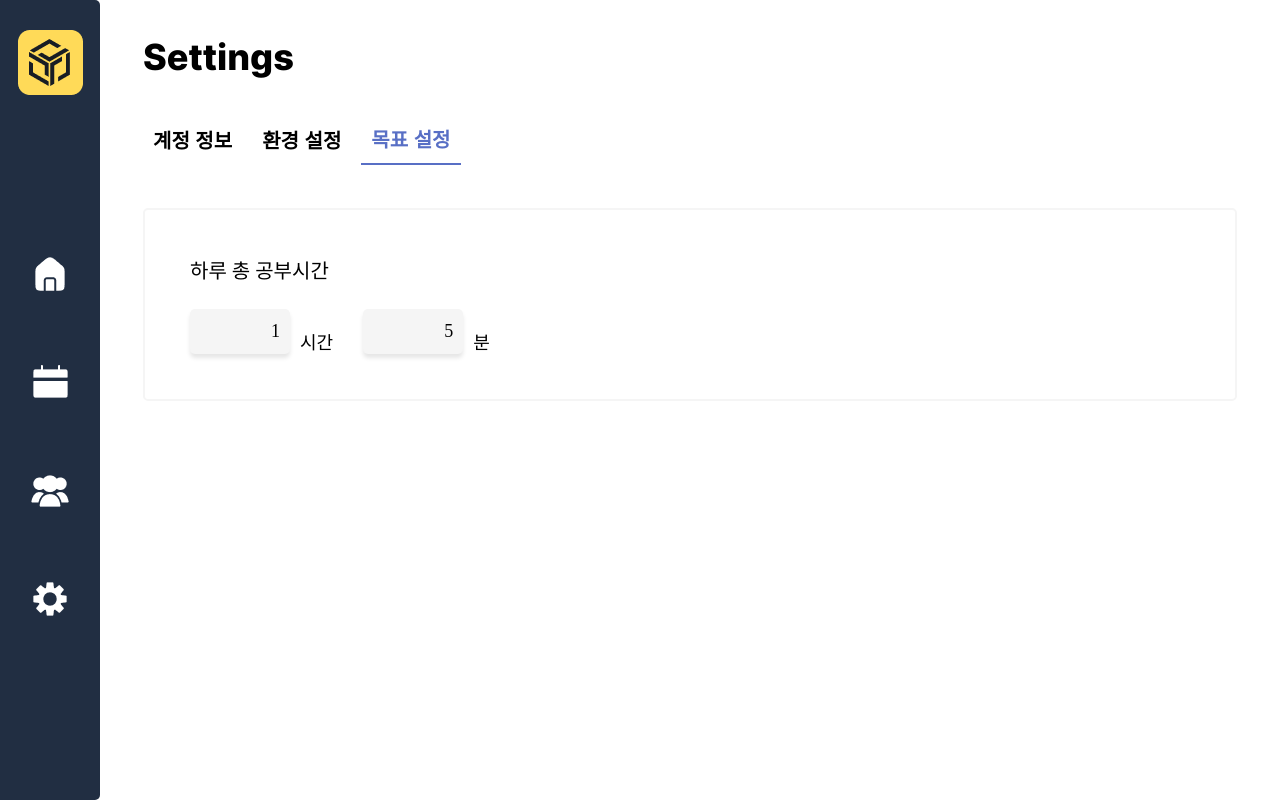
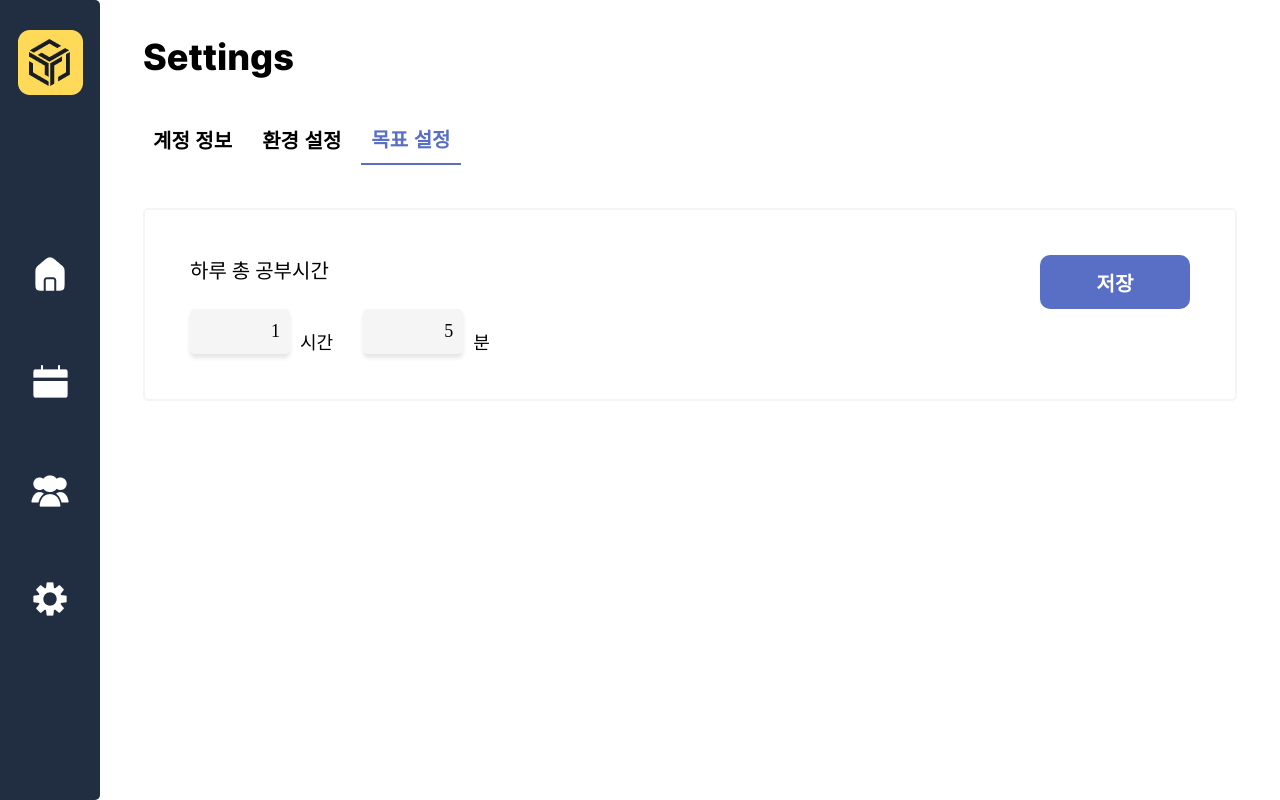
Before and after one commit to StudyBuddyCorps/Front-end, a React (Create React App) app: page /setting in a window 1280 px wide. Both pictures are taken after a click on the button "목표 설정". Built offline with nearby package versions, Linux system fonts and the light colour scheme; a web font is replaced by a local one.

Commit message:
feat: saveButton 추가 - 버튼 클릭 시 총 목표 공부 시간 출력

```diff
--- a/src/components/setting/GoalSetting.tsx
+++ b/src/components/setting/GoalSetting.tsx
@@ -1,6 +1,7 @@
 import styled from "styled-components";
 import SelectBox from "./SelectBox";
 import { OptionData } from "./OptionData";
+import { useState } from "react";
 
 const hours: OptionData[] = [
   { key: '1', value: '1' },
@@ -32,19 +33,41 @@ const minutes: OptionData[] = [
 ];
 
 const GoalSetting: React.FC = () => {
+  const [totalTime, setTotalTime] = useState<number>(0);
+  const [selectedHour, setSelectedHour] = useState<string>('0');
+  const [selectedMinute, setSelectedMinute] = useState<string>('0');
+
+  const handleSave = () => {
+    const total = parseInt(selectedHour) * 60 + parseInt(selectedMinute); // 시간을 분으로 변환 후 합산
+    setTotalTime(total);
+    console.log("총 공부시간:", total);
+  };
+
+  const handleHourChange = (value: string) => {
+    setSelectedHour(value);
+  };
+
+  const handleMinuteChange = (value: string) => {
+    setSelectedMinute(value);
+  };
   return (
     <Wrapper>
+      <LContainer>
         <Title>하루 총 공부시간</Title>
         <Bottom>
           <Container>
-          <SelectBox optionData={hours} />
+            <SelectBox optionData={hours} onChange={handleHourChange} />
             <span>시간</span>
           </Container>
           <Container>
-          <SelectBox optionData={minutes} />
+            <SelectBox optionData={minutes} onChange={handleMinuteChange} />
             <span>분</span>
           </Container>
         </Bottom>
+      </LContainer>
+      <RContainer>
+        <SaveBtn onClick={handleSave}>저장</SaveBtn>
+      </RContainer>
     </Wrapper>
   );
 };
@@ -55,6 +78,14 @@ const Wrapper = styled.div`
   margin: 43px;
   padding: 45px;
   box-sizing: border-box;
+  display: flex;
+  justify-content: space-between;
+`;
+
+const LContainer = styled.div`
+`;
+
+const RContainer = styled.div`
 `;
 
 const Title = styled.div`
@@ -75,4 +106,16 @@ const Container = styled.div`
   gap: 10px;
 `;
 
+const SaveBtn = styled.button`
+  width: 150px;
+  height: 54px;
+  color: #FFFFFF;
+  background-color: #586FC5;
+  font-size: 20px;
+  font-weight: 600;
+  border: none;
+  border-radius: 10px;
+  cursor: pointer;
+`;
+
 export default GoalSetting;
--- a/src/components/setting/SelectBox.tsx
+++ b/src/components/setting/SelectBox.tsx
@@ -6,13 +6,19 @@ interface OptionData {
   value: string;
 }
 
-const SelectBox: React.FC<{ optionData: OptionData[] }> = ({ optionData }) => {
+interface SelectBoxProps {
+  optionData: OptionData[];
+  onChange: (value: string) => void;
+}
+
+const SelectBox: React.FC<SelectBoxProps> = ({ optionData, onChange }) => {
   const [currentValue, setCurrentValue] = useState(optionData[0]?.value);
   const [showOptions, setShowOptions] = useState(false);
 
   const handleOnChangeSelectValue = (value: string) => {
     setCurrentValue(value);
     setShowOptions(false);
+    onChange(value);  // onChange 콜백 호출
   };
 
   return (
```
Lines whose indentation alone changed are shown as unchanged.
